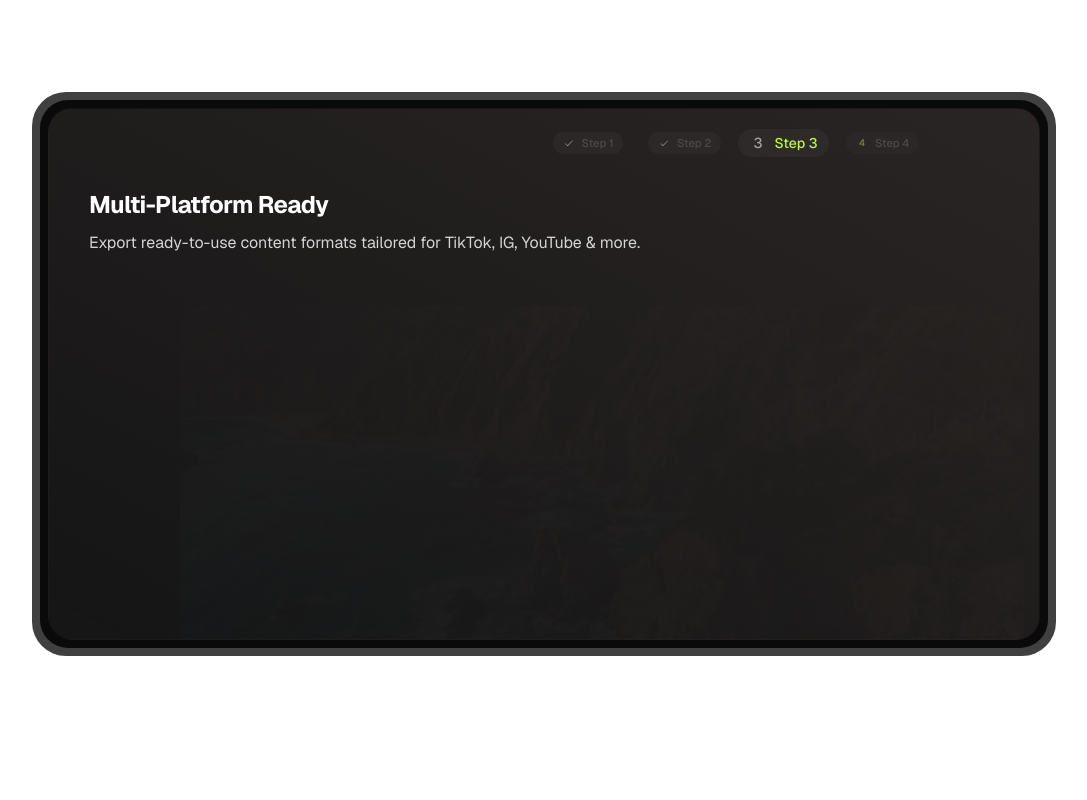
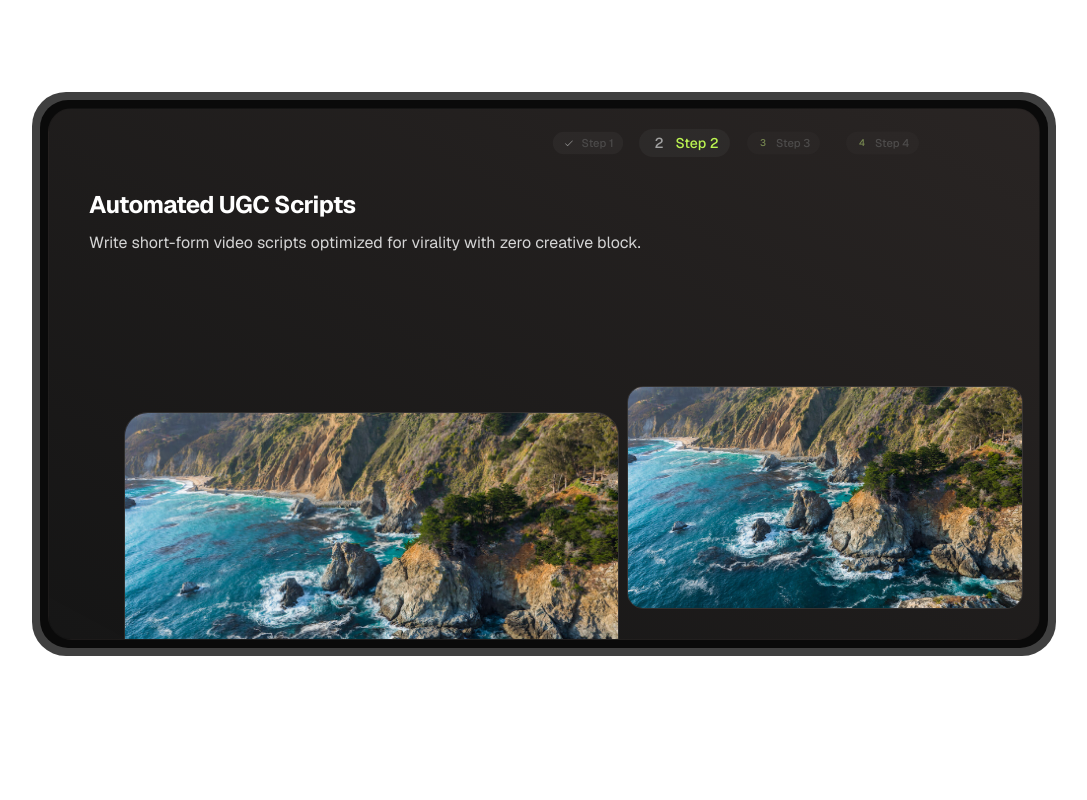
Before and after one commit to anshramanath/ai-saas-website, a Next.js app: page / in a window 1280 px wide. Shown: the part 1240-2040 px from the top of the page, without its empty margins (96-1183 px from the left). Built offline with nearby package versions, Linux system fonts and the light colour scheme.

Commit message:
Small Changes

```diff
--- a/src/components/FeatureCarousel.tsx
+++ b/src/components/FeatureCarousel.tsx
@@ -145,6 +145,12 @@
       mass: 0.5,
     },
   },
+  none: {
+    initial: {},
+    animate: {},
+    exit: {},
+    transition: { duration: 0 },
+  }
 } as const
 
 type AnimationPreset = keyof typeof ANIMATION_PRESETS
@@ -552,7 +558,7 @@
   step4imgClass = defaultClasses.step4img,
   ...props
 }: FeatureCarouselProps) {
-  const { currentNumber: step, increment } = useNumberCycler()
+  const { currentNumber: step, increment } = useNumberCycler(TOTAL_STEPS, 5000)
   const [isAnimating, setIsAnimating] = useState(false)
 
   const handleIncrement = () => {
@@ -587,13 +593,13 @@
                 alt={image.alt}
                 className={clsx(step1img1Class)}
                 src={image.step1light1}
-                // preset="slideInLeft"
+                preset="none"
               />
               <AnimatedStepImage
                 alt={image.alt}
                 className={clsx(step1img2Class)}
                 src={image.step1light2}
-                // preset="slideInRight"
+                preset="none"
                 delay={0.1}
               />
             </motion.div>
@@ -617,13 +623,13 @@
                 alt={image.alt}
                 className={clsx(step2img1Class, "rounded-2xl")}
                 src={image.step2light1}
-                // preset="fadeInScale"
+                preset="none"
               />
               <AnimatedStepImage
                 alt={image.alt}
                 className={clsx(step2img2Class, "rounded-2xl")}
                 src={image.step2light2}
-                // preset="fadeInScale"
+                preset="none"
                 delay={0.1}
               />
             </motion.div>
@@ -642,7 +648,7 @@
               alt={image.alt}
               className={clsx(step3imgClass, "rounded-xl -mt-20 md:-mt-30")}
               src={image.step3light}
-              // preset="fadeInScale"
+              preset="none"
               onAnimationComplete={handleAnimationComplete}
             />
           )
@@ -668,7 +674,7 @@
                 alt={image.alt}
                 className={clsx(step4imgClass, "rounded-xl")}
                 src={image.step4light}
-                // preset="fadeInScale"
+                preset="none"
                 delay={0.1}
               />
             </motion.div>
--- a/src/ui/LoadingCarouselDemo.tsx
+++ b/src/ui/LoadingCarouselDemo.tsx
@@ -1,5 +1,5 @@
 import { LoadingCarousel } from "@/components/LoadingCarousel"
 
 export function LoadingCarouselDemo() {
-  return <LoadingCarousel autoplayInterval={6000}/>
+  return <LoadingCarousel autoplayInterval={5000}/>
 }
```
